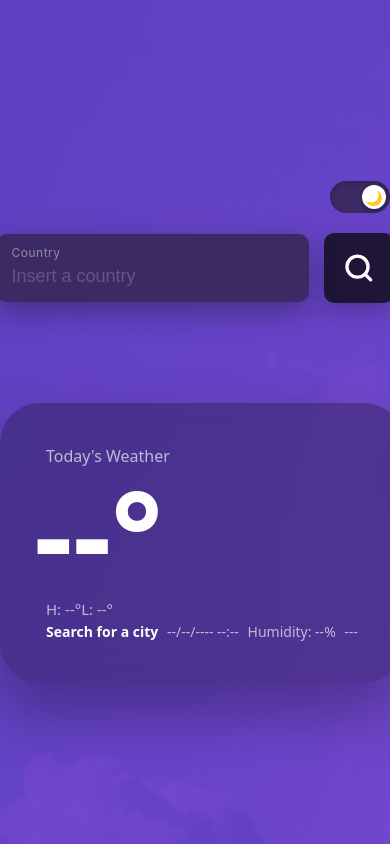
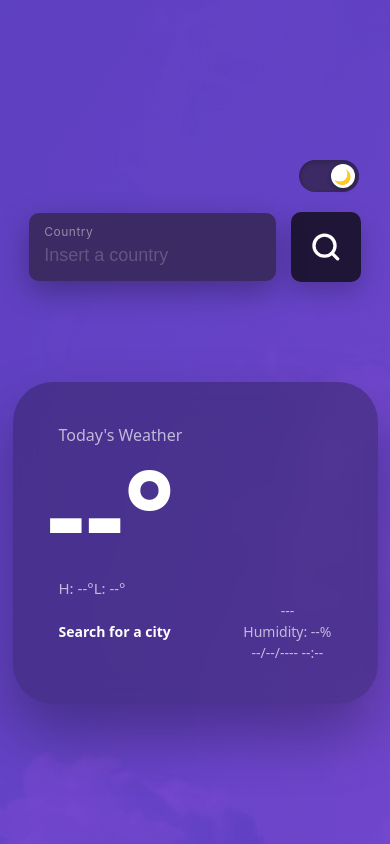
Before and after one commit to BlueThunder-Dev/weather-report, a React (Vite) app: page / in a window 390 px wide. Built offline with nearby package versions, Linux system fonts and the light colour scheme.

Commit message:
fix responsiveness

```diff
--- a/src/components/light-dark-switch/LightDarkSwitch.module.css
+++ b/src/components/light-dark-switch/LightDarkSwitch.module.css
@@ -44,3 +44,9 @@
   font-size: 14px;
   user-select: none;
 }
+
+@media screen and (max-width:600px){
+  .switchContainer{
+    width: 92%;
+  }
+}
--- a/src/components/search-input/SearchInput.module.css
+++ b/src/components/search-input/SearchInput.module.css
@@ -10,6 +10,7 @@
   display: flex;
   align-items: center;
   gap: 15px;
+  margin: 0 auto;
 }
 
 .inputCard {
@@ -114,3 +115,9 @@
   width: 30px;
   height: 30px;
 }
+
+@media screen and (max-width:600px){
+  .searchWrapper{
+    width: 85%;
+  }
+}
--- a/src/components/weather-card/WeatherCard.jsx
+++ b/src/components/weather-card/WeatherCard.jsx
@@ -43,9 +43,12 @@ const WeatherCard = ({ data, history = [], onReSearch, onDeleteHistory, isLoadin
 
         <div className={styles.locationRow}>
           <span className={styles.cityLabel}>{name ? `${name}, ${sys?.country}` : "Search for a city"}</span>
+          <div className={styles.extraInfoContainer}>
               <span className={styles.extraInfo}>{dateStr}</span>
               <span className={styles.extraInfo}>Humidity: {main ? `${main.humidity}%` : "--%"}</span>
               <span className={styles.extraInfo}>{weather ? weather[0].main : "---"}</span>
+          </div>
+
         </div>
       </div>
     );
@@ -68,13 +71,14 @@ const WeatherCard = ({ data, history = [], onReSearch, onDeleteHistory, isLoadin
           <p className={styles.searcHistory}>Search History</p>
           {history.map((item) => (
             <div key={item.id} className={styles.historyRow}>
+              <div className={styles.historyInfo}> {/* <-- Nuovo wrapper */}
                 <span className={styles.historyLoc}>{item.name}, {item.country}</span>
-              <div className={styles.historyRight}>
                 <span className={styles.historyDate}>{item.date}</span>
+              </div>
+
               <div className={styles.historyActions}>
                 <button className={styles.circleBtn} onClick={() => onReSearch(item)} title="Search again">🔍</button>
                 <button className={styles.circleBtn} onClick={() => onDeleteHistory(item.id)} title="Delete">🗑️</button>
-                </div>
               </div>
             </div>
           ))}
--- a/src/components/weather-card/WeatherCard.module.css
+++ b/src/components/weather-card/WeatherCard.module.css
@@ -53,6 +53,7 @@
   display: flex;
   font-size: 14px;
   justify-content: space-between;
+  align-items: center;
 }
 
 .cityLabel { font-weight: 700;color:var(--city-label)}
@@ -80,27 +81,34 @@
   background-color: var(--history-row-bg);
   padding: 12px 20px;
   border-radius: 12px;
-  font-size: 14px;
-  color: var(--history-row-label);
   margin-bottom: 20px;
+  animation: fadeInSlide 0.4s ease-out forwards;
 }
 
-.historyLoc { font-weight: 500; }
+.historyInfo {
+  display: flex;
+  flex-direction: row;
+  align-items: center;
+  gap: 15px;
+  flex: 1;
+  justify-content: space-between;
+}
 
-.historyRight {
-  display: flex;
-  align-items: center;
-  gap: 20px;
-  color:var(--history-row-right-label)
+.historyLoc {
+  font-weight: 500;
+  color: var(--city-label);
 }
 
 .historyDate {
   font-size: 13px;
+  color: var(--history-row-right-label);
+  opacity: 0.8;
 }
 
 .historyActions {
   display: flex;
   gap: 10px;
+  margin-left: 15px;
 }
 
 .circleBtn {
@@ -167,3 +175,26 @@
   text-transform: capitalize;
   color:var(--extra-info-labels)
 }
+
+@media screen and (max-width:600px){
+  .extraInfoContainer{
+    display:flex;
+    flex-direction: column-reverse;
+  }
+
+  .historyInfo {
+    flex-direction: column;
+    align-items: flex-start;
+    gap: 4px;
+  }
+
+  .historyRow {
+    padding: 15px;
+  }
+
+  .dashboard{
+    margin:0 auto;
+    margin-top: 100px;
+    width: 70%;
+  }
+}
```
Lines whose indentation alone changed are shown as unchanged.
